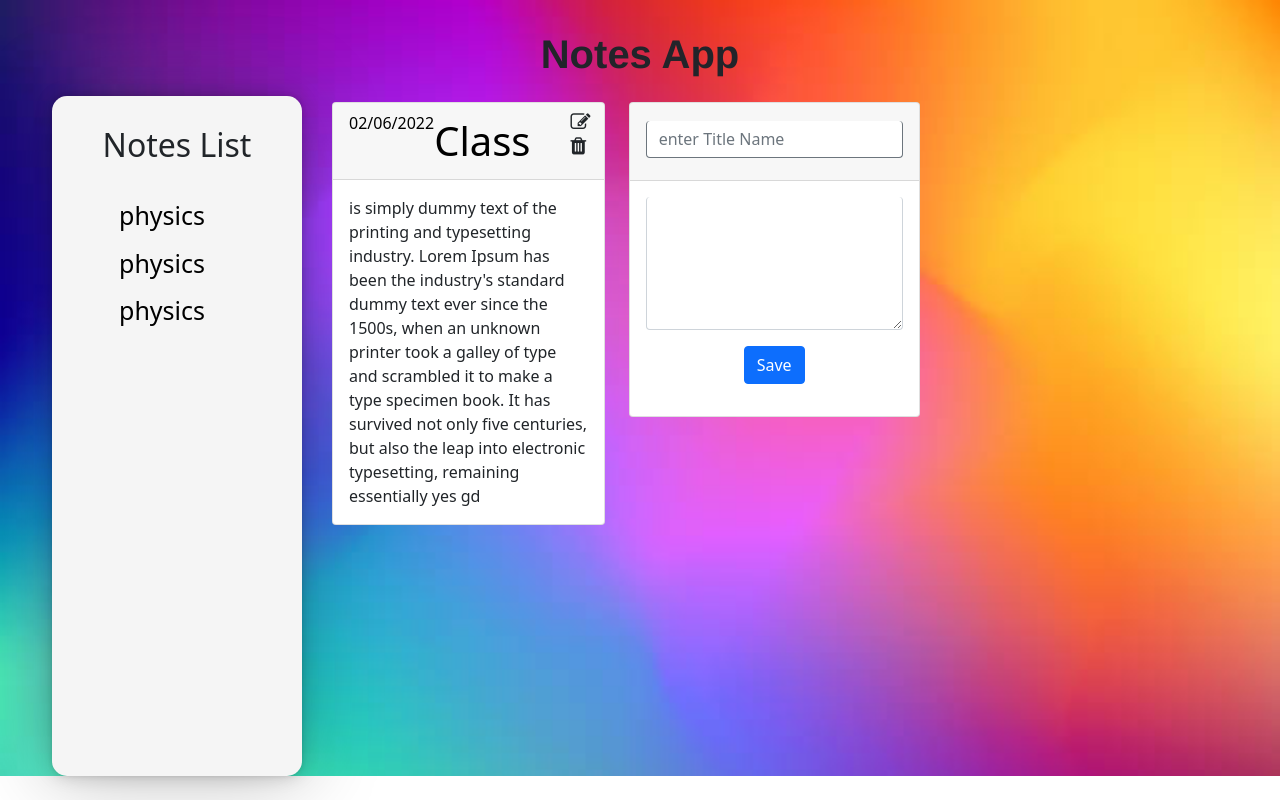
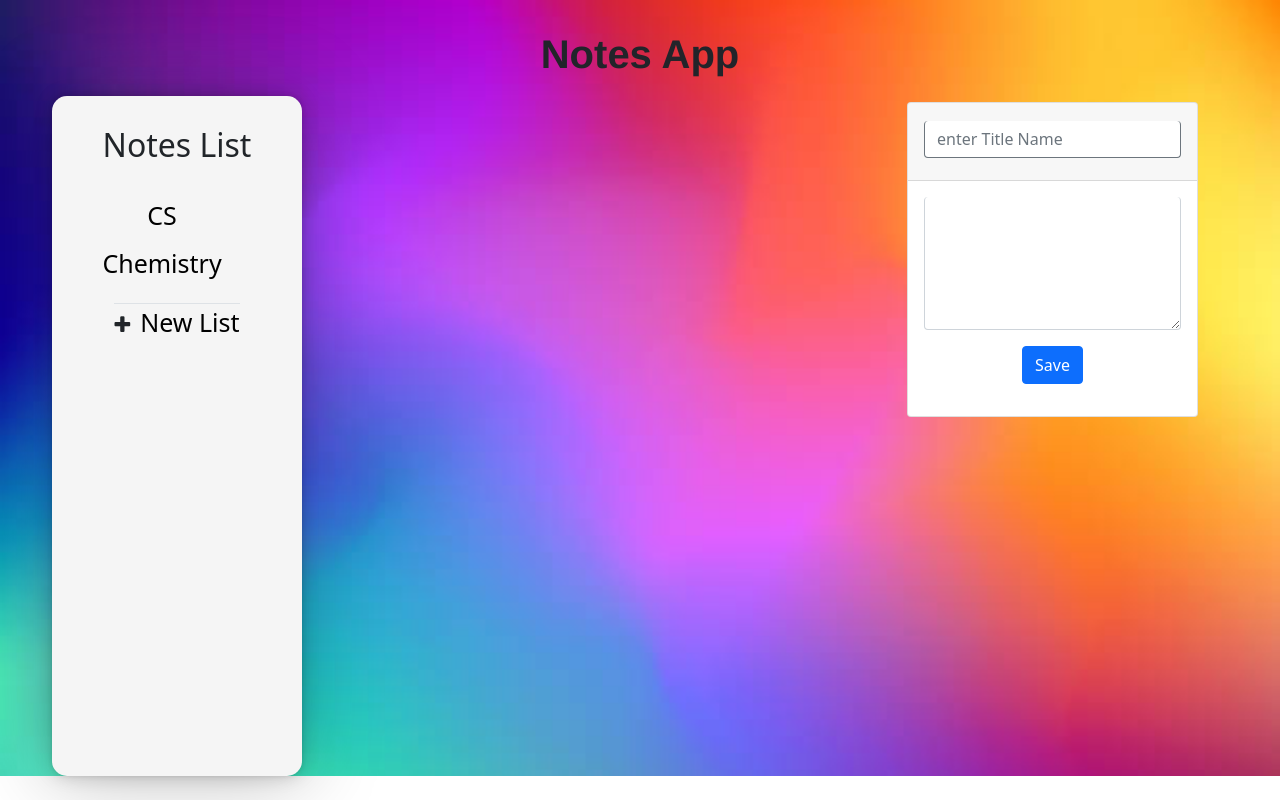
Before and after one commit to jaganath10486/React-Notes-App, a React (Create React App) app: page / in a window 1280 px wide. Built offline with nearby package versions, Linux system fonts and the light colour scheme.

Commit message:
Add Page of List is done

```diff
--- a/src/App.js
+++ b/src/App.js
@@ -27,53 +27,26 @@ const reducerFunction1 = (state, action) => {
 const reducerFunction2 = (state, action) => {
   switch(action.type)
   {
-    case 1:
-      return state;
+    case 'ADD':
+      return [...state, action.value]
+
+    default:
+      return state
   }
 }
 
 
 function App() {
-  const initialState1 = [
+  const initialState1 = []
+
+  const initialState2 = [
     {
       id : 1,
-      title : 'Class',
-      date : '02/06/2022',
-      text : " is simply dummy text of the printing and typesetting industry. Lorem Ipsum has been the industry's standard dummy text ever since the 1500s, when an unknown printer took a galley of type and scrambled it to make a type specimen book. It has survived not only five centuries, but also the leap into electronic typesetting, remaining essentially yes gd",
-      ListId : 1
+      title : 'CS'
     },
     {
       id : 2,
-      title : 'Class',
-      date : '02/06/2022',
-      text : "  is simply dummy text of the printing and typesetting industry. Lorem Ipsum has been the industry's standard dummy text ever since the 1500s, when an unknown printer took a galley of type and scrambled it to make a type specimen book. It has survived not only five centuries, but also the leap into electronic typesetting, remaining essentially yes gd ",
-      ListId : 2
-    },
-    {
-      id : 3,
-      title : 'Class',
-      date : '02/06/2022',
-      text : "  is simply dummy text of the printing and typesetting industry. Lorem Ipsum has been the industry's standard dummy text ever since the 1500s, when an unknown printer took a galley of type and scrambled it to make a type specimen book. It has survived not only five centuries, but also the leap into electronic typesetting, remaining essentially yes gd ",
-      ListId : 3
-    }
-
-  ]
-
-  const initialState2 = [
-    {
-      id : 2,
-      title : 'physics',
-      icon : 'a'
-    },
-    {
-      id : 3,
-      title : 'physics',
-      icon : 'a'
-    },
-    {
-      id : 4,
-      title : 'physics',
-      icon : 'a'
+      title : 'Chemistry'
     }
   ]
 
--- /dev/null
+++ b/src/Components/AddList.js
@@ -0,0 +1,48 @@
+import React, { useContext, useState } from 'react'
+import { v4 as uuidv4 } from 'uuid'
+import AppContext from '../Context/AppContext'
+
+function AddList() {
+
+    const {dispatch2} = useContext(AppContext)
+
+    const [flag, setFlag] = useState(false)
+    const [text, setText] = useState('')
+
+    const toggleFlag = () => {
+        setFlag(!flag)
+    }
+
+    const addList = (event) => {
+        event.preventDefault()
+        dispatch2({
+            type : 'ADD',
+            value : {
+                id : uuidv4(),
+                title : text
+            }
+        })
+        setText('')
+        setFlag(!flag)
+    }
+  return (
+    <div className='input mt-lg-3 border-top' style={{backgroundColor : 'transparent', cursor : 'pointer'}}>
+        {
+            !flag ? (
+                <div className='addList' onClick={toggleFlag}>
+                    <i className="fa fa-plus" aria-hidden="true" style={{marginRight : '10px', fontSize : '20px'}}></i>
+                    <span>New List</span>
+                </div>
+            ) : (
+                <form onSubmit={addList}>
+                    <div className="mb-3">
+                        <input type="text" required className="form-control border-0" id="inputText" value={text} onChange={(event) => {setText(event.target.value)}} />
+                    </div>
+                </form>
+            )
+        }
+    </div>
+  )
+}
+
+export default AddList
--- a/src/Components/SideBar.js
+++ b/src/Components/SideBar.js
@@ -1,21 +1,23 @@
 import React, {useContext} from 'react'
 import AppContext from '../Context/AppContext'
 import Styles from '../Styles/SideBar.module.css';
+import AddList from './AddList';
 import SideBarItem from './SideBarItem';
 
 function SideBar() {
-    const {lists, dispatch2} = useContext(AppContext);
+    const {lists} = useContext(AppContext);
 
   return (
     <div className={Styles.contentFill}>
-        <div className={`${Styles.complete}`}>
-        <h2 className="text-start">Notes List</h2>
-        <div className={`${Styles.sideNavbar} d-flex flex-column`}>
+      <div className={`${Styles.complete}`}>
+         <h2 className="text-start">Notes List</h2>
+         <div className={`${Styles.sideNavbar} d-flex flex-column`}>
             {
                 lists.map(list => <SideBarItem key = {list.id} id = {list.id} title = {list.title}/>)
             }
-        </div>
-    </div>
+         </div>
+         <AddList/>
+     </div>
     </div>
 
   )
```
